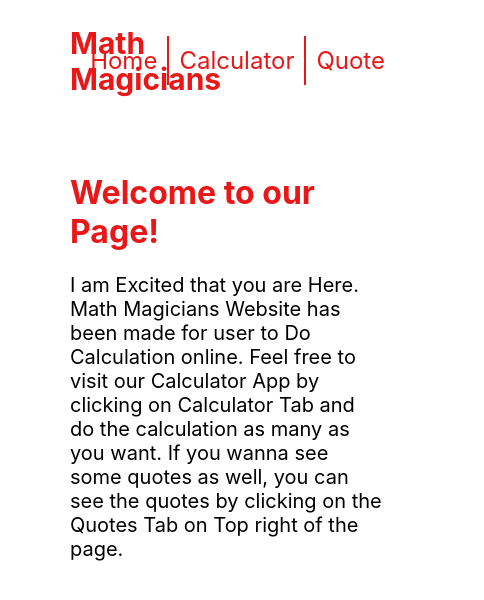
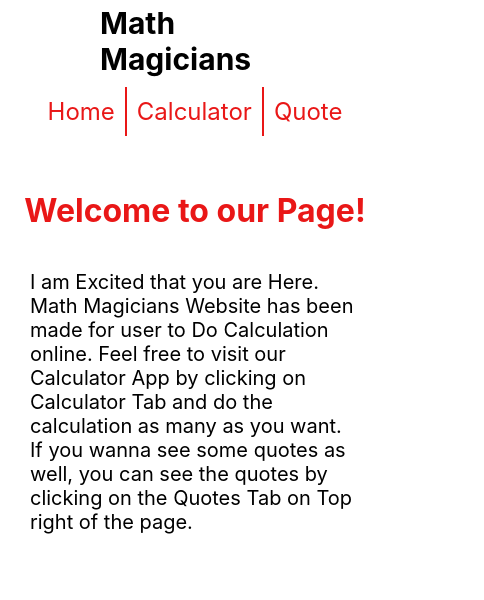
Before and after one commit to zunairkhan811/math-magicians, a React (Create React App) app: page /math-magicians/Home in a window 390 px wide. Shown: the top 600 px of the page, 484 px wide, since content can reach past the window. Built offline with nearby package versions, Linux system fonts and the light colour scheme.

Commit message:
add responsiveness to homepage

```diff
--- a/src/index.css
+++ b/src/index.css
@@ -1,5 +1,9 @@
+*{
+  margin: 0;
+  padding: 0;
+  box-sizing: border-box;
+}
 body {
-  margin: 0;
   font-family:
     -apple-system,
     BlinkMacSystemFont,
@@ -26,6 +30,7 @@ code {
     monospace;
 }
 
+@media screen and (min-width: 280px) {
   .calculator-heading {
     position: relative;
     top: 80px;
@@ -113,31 +118,41 @@ code {
   }
 
   nav {
+    padding: 5px;
     display: flex;
-  justify-content: space-between;
+    flex-direction: column;
+    flex-wrap: wrap;
+    justify-content: center;
+    align-items: center;
+    width: 100%;
+  }
+
+  .nav-logo {
+    width: 50%;
+    transition: all 2s ease-in-out;
+    display: flex;
+    justify-content: center;
     align-items: center;
   }
 
-.nav-logo {
-  transition: all 2s ease-in-out;
-}
-
   .nav-logo h1 {
-  position: relative;
-  left: 70px;
+    /* position: relative;
+    left: 70px; */
     color: #e91717;
     font-size: 30px;
     transition: color 1s ease-in-out;
   }
-
+  .nav-links{
+    padding: 5px;
+    width: 100%;
+  }
   .nav-links ul {
-  position: relative;
-  right: 80px;
-  float: right;
+    width: 100%;
     list-style: none;
     display: flex;
+    flex-wrap: wrap;
+    justify-content: center;
     padding: 5px;
-  margin: 4px;
     color: #e91717;
   }
 
@@ -162,10 +177,14 @@ nav {
   }
 
   .home {
+    display: flex;
+    justify-content: center;
+    align-items: center;
+    flex-direction: column;
+    padding: 10px;
     position: relative;
-  left: 70px;
     top: 30px;
-  width: 80%;
+    width: 100%;
   }
 
   .home h1 {
@@ -173,7 +192,9 @@ nav {
   }
 
   .home p {
+    margin-top: 20px;
     font-size: 20px;
+    padding: 20px;
   }
 
   .nav-logo:hover {
@@ -183,3 +204,5 @@ nav {
   .nav-logo h1:hover {
     color: blueviolet;
   }
+
+}
```
Lines whose indentation alone changed are shown as unchanged.
